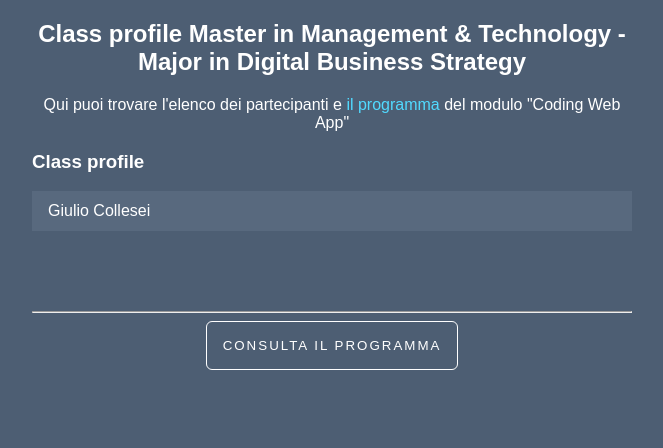
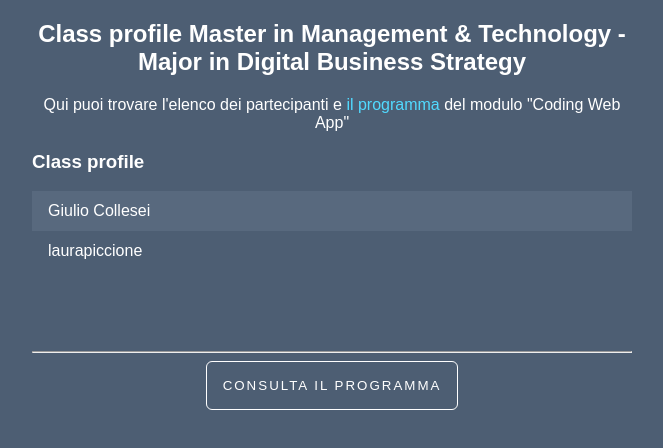
Before and after one commit to Edivoice/coding-webapp, a plain HTML site: page index.html in a window 1280 px wide. Shown: the whole page, without its empty margins (308-971 px from the left). Drawn offline with Linux system fonts and the light colour scheme.

Commit message:
Update index.html
ho aggiunto il mio nome

```diff
--- a/index.html
+++ b/index.html
@@ -21,6 +21,7 @@
         <h3>Class profile</h3>
         <ul>
           <li>Giulio Collesei</li>
+          <li>laurapiccione</li>
         </ul>
       </div>
       <hr />
```
